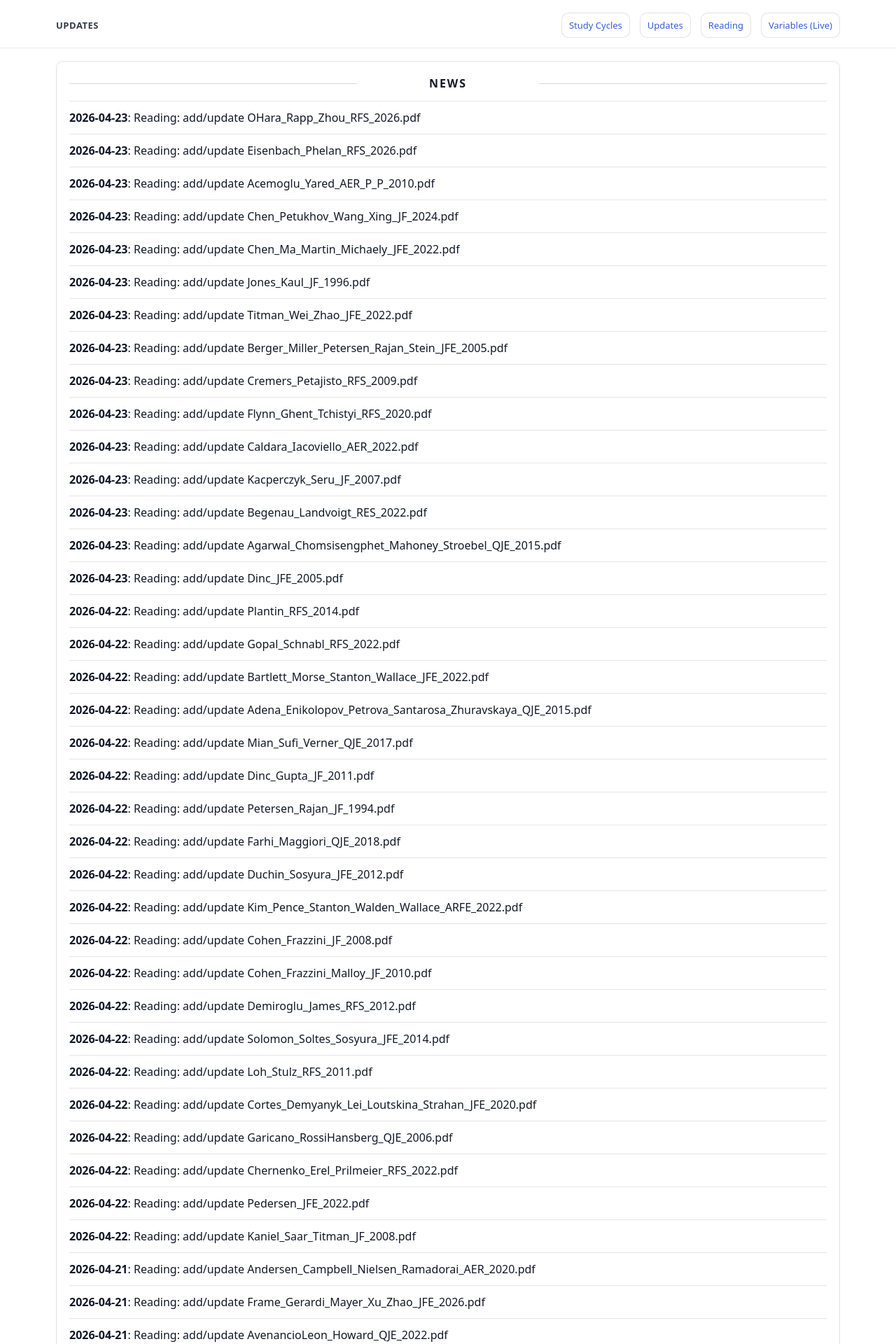
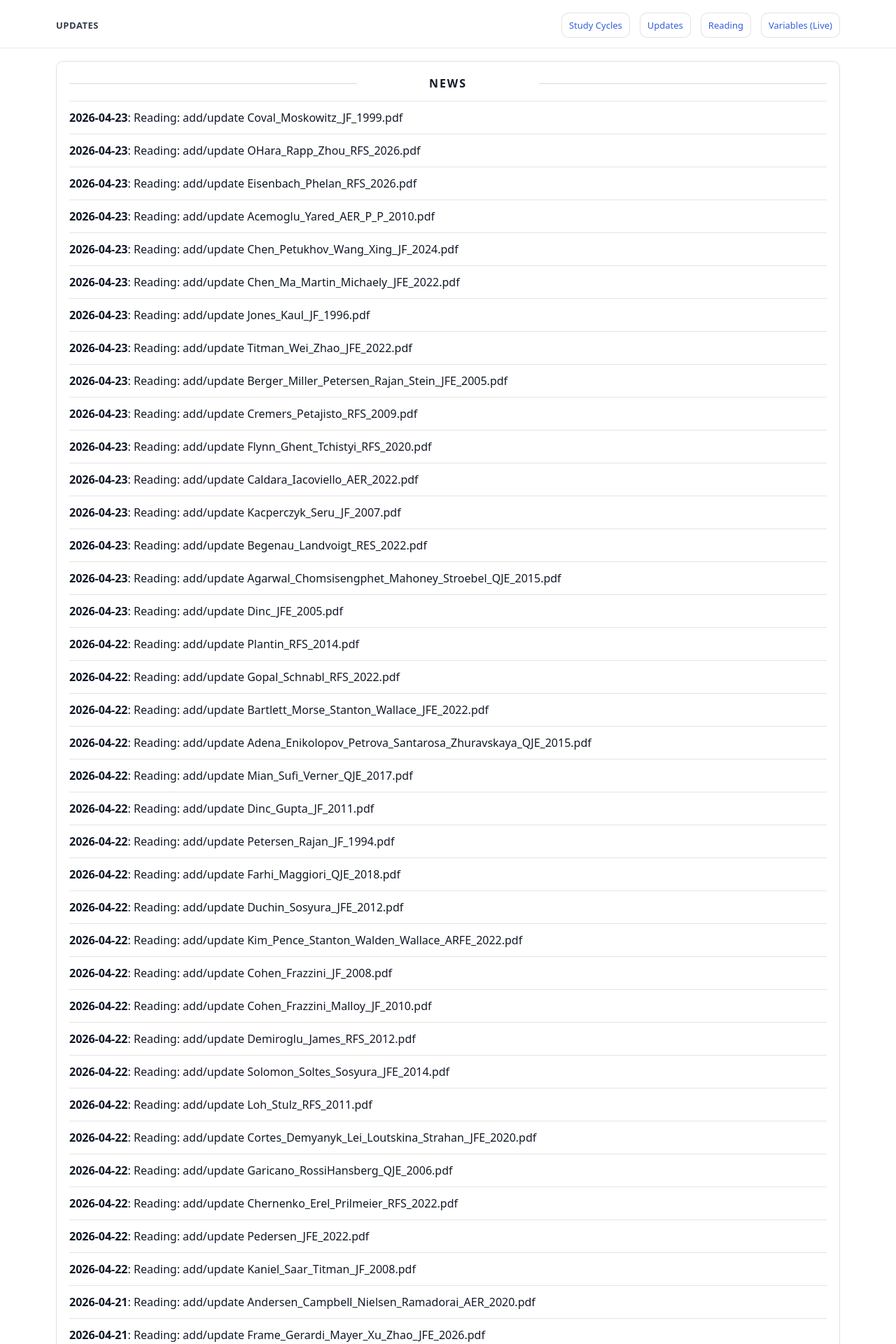
Before and after one commit to yaxinzn/study-archive, a Jekyll site: the page built from updates/index.md, in a window 1280 px wide. Shown: the top 1920 px of the page at 70% size. Built offline with Jekyll 4.4.1, drawn with Linux system fonts in a browser that asks for light colours; some of the changed text lies outside the part shown.

Commit message:
chore: update NEWS feed

```diff
--- a/_data/news.yml
+++ b/_data/news.yml
@@ -1,4 +1,7 @@
 # Auto-generated update history (sorted newest -> oldest). Do not edit manually.
+- ts: "1776944139"
+  date: "2026-04-23"
+  title: "Reading: add/update Coval_Moskowitz_JF_1999.pdf"
 - ts: "1776943002"
   date: "2026-04-23"
   title: "Reading: add/update OHara_Rapp_Zhou_RFS_2026.pdf"
```
